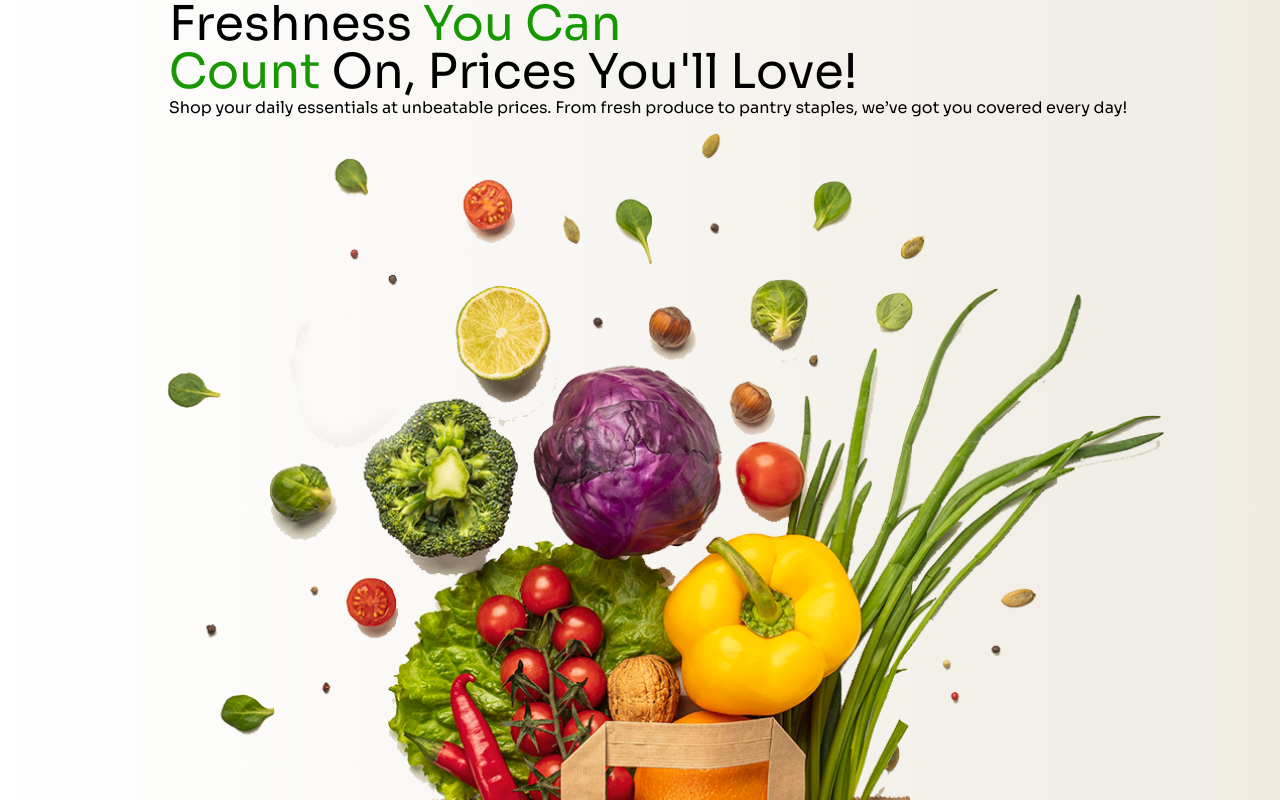
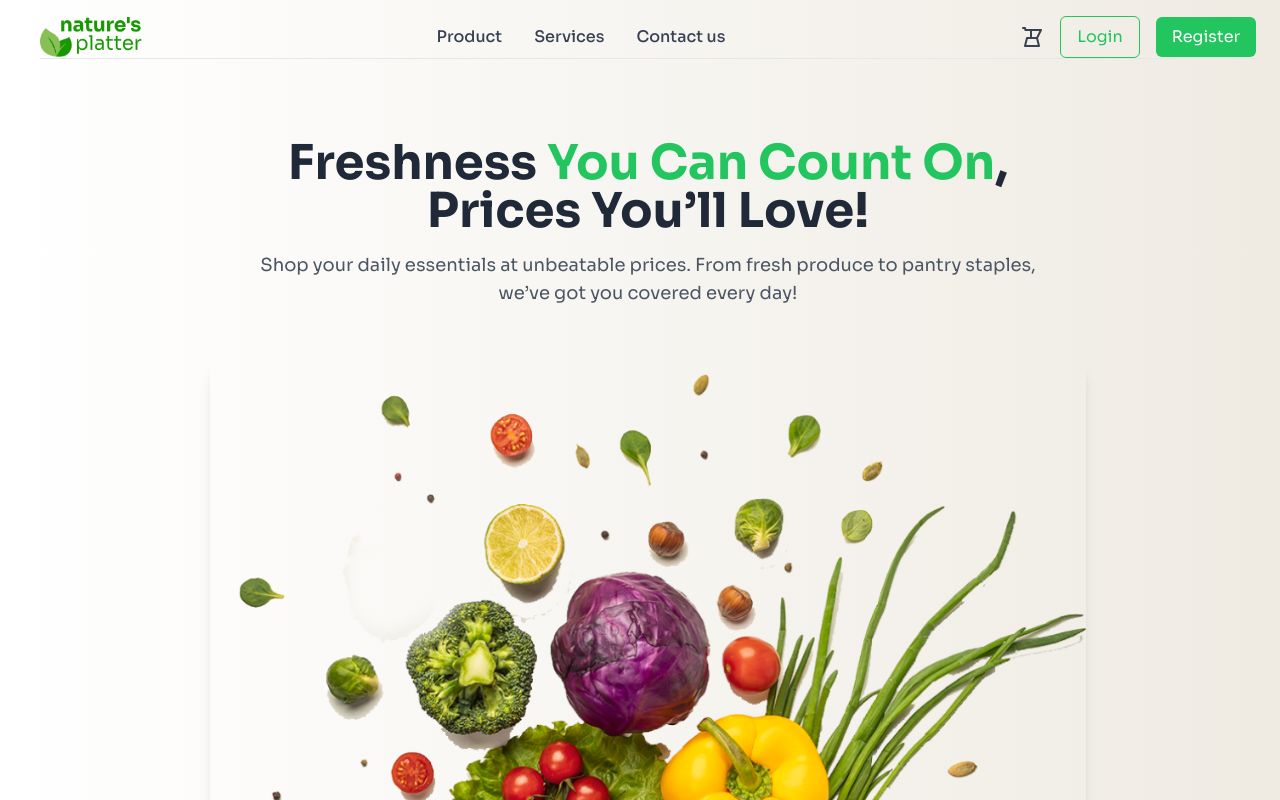
Before and after one commit to afifa-azim/assignment-3, a plain HTML site: page index.html in a window 1280 px wide. Shown: the top 800 px of the page. Drawn offline with nearby package versions, Linux system fonts and the light colour scheme.

Commit message:
added the header correction

```diff
--- a/index.html
+++ b/index.html
@@ -15,42 +15,100 @@
 <script src="https://cdn.tailwindcss.com"></script> -->
 <!-- fontawesome cdn-->
 <script src="https://kit.fontawesome.com/0ac94b9195.js" crossorigin="anonymous"></script>
+<script>
+    document.addEventListener('DOMContentLoaded', () => {
+        const textContent = document.querySelector('.fade-in');
+        textContent.style.opacity = '0';
+        textContent.style.transform = 'translateY(20px)';
+        setTimeout(() => {
+            textContent.style.opacity = '1';
+            textContent.style.transform = 'translateY(0)';
+            textContent.style.transition = 'opacity 1s ease-in-out, transform 1s ease-in-out';
+        }, 200);
+    });
+</script>
 <style>
     .sora-font {
   font-family: "Sora", serif;
   /* font-style: normal; */
 }
-
+@keyframes fadeIn {
+            from { opacity: 0; transform: translateY(20px); }
+            to { opacity: 1; transform: translateY(0); }
+        }
+        .fade-in {
+            animation: fadeIn 4s ease-in-out;
+        }
 </style>
-<!-- <script>
-    tailwind.config = {
-      theme: {
-        extend: {
-          colors: {
-            'btn-color': '#179800',
-          }
-        }
-      }
-    }
-  </script> -->
 </head>
 <body class="sora-font">
     <!-- header section -->
      <header class="bg-gradient-to-r from-[#FFFFFF] to-[#EFEBE3] pl-4">
 
-    <nav></nav>
+        <!-- Navbar -->
+     <nav class="py-4 px-6">
+        <div class="container mx-auto flex items-center justify-between">
+            <!-- Logo -->
+            <a href="#" class="hidden lg:flex items-center">
+                <img src="c2-assets/logo-header.png" alt="Logo" class="h-10 w-auto">
+            </a>
 
-        <!-- banner -->
-         <div class="flex flex-col justify-center items-center">
+            <!-- Center Links -->
+            <div class="hidden md:flex space-x-8">
+                <a href="#" class="text-gray-700 hover:text-green-500 font-medium">Product</a>
+                <a href="#" class="text-gray-700 hover:text-green-500 font-medium">Services</a>
+                <a href="#" class="text-gray-700 hover:text-green-500 font-medium">Contact us</a>
+            </div>
+
+            <!-- Right Side Icons and Buttons -->
+            <div class="hidden lg:flex items-center space-x-4">
+                <!-- Cart Icon -->
+                <button class="text-gray-700 hover:text-green-500">
+                    <svg class="w-6 h-6" fill="none" stroke="currentColor" viewBox="0 0 24 24" xmlns="http://www.w3.org/2000/svg">
+                        <path stroke-linecap="round" stroke-linejoin="round" stroke-width="2" d="M3 3h2l.4 2M7 13h10l4-8H5.4M7 13l-2 8h14l-2-8m-6 0V5"></path>
+                    </svg>
+                </button>
+
+                <!-- Search Icon -->
+                <button class="hidden lg: text-gray-700 hover:text-green-500">
+                    <svg class="w-6 h-6" fill="currentColor" xmlns="http://www.w3.org/2000/svg" viewBox="0 0 24 24">
+                        <path d="M10.5 3a7.5 7.5 0 105.33 12.84l4.6 4.6a1 1 0 001.41-1.41l-4.6-4.6A7.5 7.5 0 0010.5 3zM5 10.5a5.5 5.5 0 1111 0 5.5 5.5 0 01-11 0z"></path>
+                    </svg>
+                </button>
+
+                <!-- Login Button -->
+                <a href="#" class="px-4 py-2 border border-green-500 text-green-500 rounded-md hover:bg-green-500 hover:text-white">Login</a>
+
+                <!-- Register Button -->
+                <a href="#" class="px-4 py-2 bg-green-500 text-white rounded-md hover:bg-green-600">Register</a>
+            </div>
+        </div>
+        <!-- Small device -->
+        <!-- <div class="flex justify-between">
             <div>
-                <h1 class="text-5xl">Freshness <span class="text-[#179800]">You Can <br>
-                    Count</span> On, Prices You'll Love!</h1>
-                    <p>Shop your daily essentials at unbeatable prices. From fresh produce to pantry staples, we’ve got you covered every day!</p>
+                <i class="fa-solid fa-leaf"></i>
             </div>
             <div>
-                <img src="c2-assets/hero-vegetables.png" alt="">
+                <i class="fa-solid fa-bars"></i>
+            </div> -->
+            <hr>
+        </div>
+    </nav>
+    <!-- Banner Section -->
+    <div class="py-16 px-6 md:px-12">
+        <div class="container mx-auto flex flex-col items-center text-center fade-in">
+            <!-- Text Content -->
+            <div class="md:w-2/3">
+                <h1 class="text-4xl md:text-5xl font-bold text-gray-800 mb-4">Freshness <span class="text-green-500">You Can Count On</span>, Prices You’ll Love!</h1>
+                <p class="text-gray-600 text-lg mb-6">Shop your daily essentials at unbeatable prices. From fresh produce to pantry staples, we’ve got you covered every day!</p>
             </div>
-         </div>
+
+            <!-- Image Content -->
+            <div class="mt-8 w-full md:w-3/4">
+                <img src="c2-assets/hero-vegetables.png" alt="Fresh vegetables" class="w-full rounded-lg shadow-lg">
+            </div>
+        </div>
+    </div>
      </header>
       <main>
         <!-- Service section -->
@@ -87,6 +145,24 @@
              </div>
          </section>
          <!-- Popular products -->
+          <section>
+            <h3 class="text-2xl text-[#179800] font-bold">Popular Products</h3>
+            <!-- product card left -->
+            <div class="p-5 border-4 rounded-3xl bg-gradient-to-r from-[#53DB3A] to-[#FFFFFF]">
+                <h4>30% off</h4>
+                <p>Discover a world of treats, toys, and essentials handpicked for</p>
+
+                <div class="flex justify-between">
+                    <button class="bg-white w-15 h-10 px-8 py-4 rounded-xl font-medium text-black">Buy Now</button>
+                    <img src="c2-assets/vegetable-offer.png" alt="">
+                </div>
+            </div>
+          </section>
+
+          <!-- Arrival & Offers -->
+           <section>
+            <h3 class="text-2xl text-[#179800] font-bold"></h3>
+           </section>
       </main>
 </body>
 </html>
```
